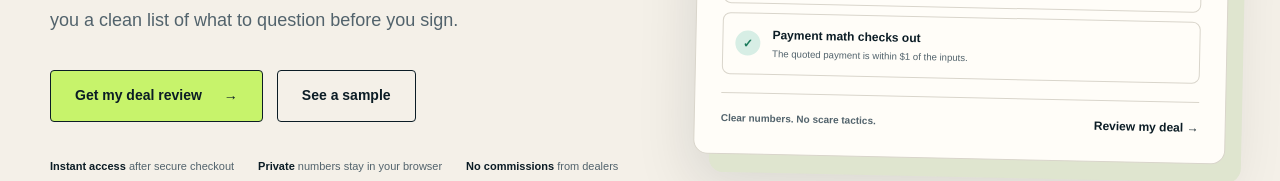
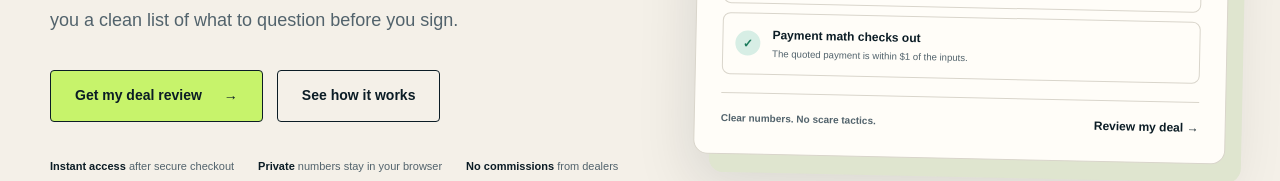
Before and after one commit to jpk0705/pencilproof, a Next.js app: page / in a window 1280 px wide. Shown: the part 507-688 px from the top of the page. Built offline with nearby package versions, Linux system fonts and the light colour scheme.

Commit message:
Fix secondary hero action

```diff
--- a/app/page.tsx
+++ b/app/page.tsx
@@ -31,7 +31,7 @@ export default function Home() {
             <a className="button button-primary" href={CHECKOUT_URL}>
               Get my deal review <Arrow />
             </a>
-            <a className="button button-quiet" href="#sample">See a sample</a>
+            <a className="button button-quiet" href="#how-it-works">See how it works</a>
           </div>
           <div className="proof-row" aria-label="Product highlights">
             <span><b>Instant access</b> after secure checkout</span>
```
